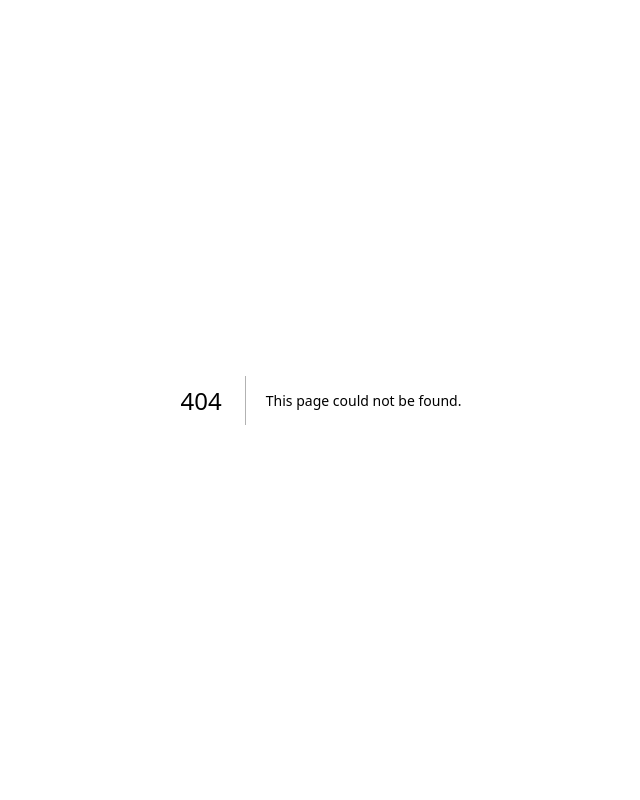
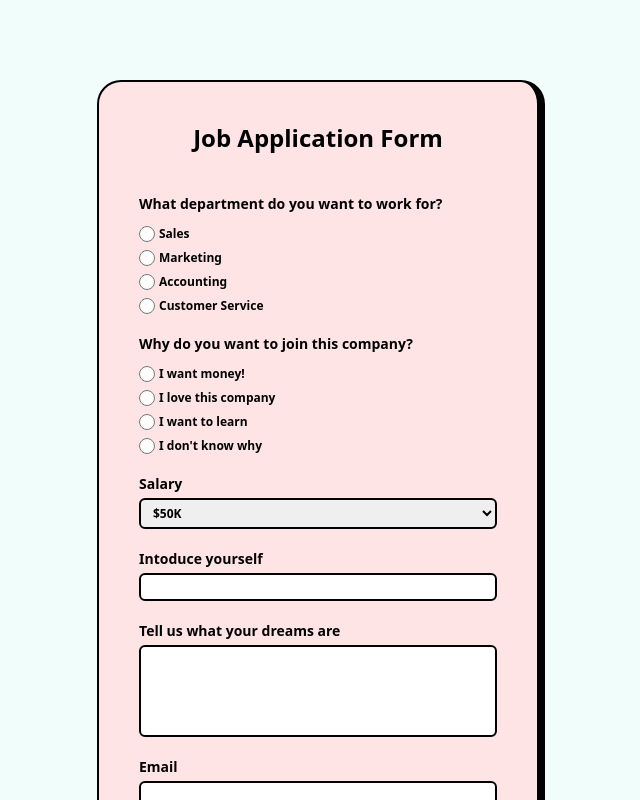
Before and after one commit to jeonghun94/twitter, a Next.js app: page /job2 in a window 1280 px wide. Before the commit this address had no page. Shown: the top 800 px of the page, without its empty margins (319-959 px from the left). Built offline with nearby package versions, Linux system fonts and the light colour scheme.

Commit message:
과제 로그인 로직 추가

```diff
--- /dev/null
+++ b/pages/job2.tsx
@@ -0,0 +1,248 @@
+import React, { useState } from "react";
+import { useForm } from "react-hook-form";
+
+interface IForm {
+  department: string;
+  why: string;
+  dreams: string;
+  email: string;
+  introduction: string;
+  salary: string;
+}
+
+export default function App() {
+  const {
+    register,
+    handleSubmit,
+    formState: { errors },
+  } = useForm<IForm>();
+  const [data, setData] = useState("");
+  const onValid = (data: IForm) => {
+    setData(JSON.stringify(data));
+  };
+  return (
+    <form
+      className="min-h-screen w-full flex justify-center	 bg-teal-50 p-20"
+      onSubmit={handleSubmit(onValid)}
+    >
+      <div className="w-full max-w-md border-2 rounded-3xl border-r-8 border-b-8 border-black bg-rose-100 p-10">
+        <h1 className="text-center text-2xl font-bold">Job Application Form</h1>
+        <div className="mt-10 font-semibold">
+          <span className="mb-3 block text-sm">
+            What department do you want to work for?
+            {errors.department ? (
+              <span className="text-red-500 text-xs font-bold"> *required</span>
+            ) : null}
+          </span>
+          <div className="flex flex-col space-y-2">
+            <div className="flex items-center space-x-1">
+              <input
+                {...register("department", {
+                  required: true,
+                })}
+                className="h-4 w-4 accent-black"
+                type="radio"
+                value="sales"
+                id="sales"
+              />
+              <label className="text-xs" htmlFor="sales">
+                Sales
+              </label>
+            </div>
+            <div className="flex items-center space-x-1">
+              <input
+                {...register("department", {
+                  required: true,
+                })}
+                className="h-4 w-4 accent-black"
+                type="radio"
+                id="marketing"
+                value="marketing"
+              />
+              <label className="text-xs" htmlFor="marketing">
+                Marketing
+              </label>
+            </div>
+            <div className="flex items-center space-x-1">
+              <input
+                {...register("department", {
+                  required: true,
+                })}
+                className="h-4 w-4 accent-black"
+                type="radio"
+                id="accounting"
+                value="accounting"
+              />
+              <label className="text-xs" htmlFor="accounting">
+                Accounting
+              </label>
+            </div>
+            <div className="flex items-center space-x-1">
+              <input
+                {...register("department", {
+                  required: true,
+                })}
+                className="h-4 w-4 accent-black"
+                type="radio"
+                id="cus"
+                value="customer_service"
+              />
+              <label className="text-xs" htmlFor="cus">
+                Customer Service
+              </label>
+            </div>
+          </div>
+        </div>
+        <div className="mt-5 font-semibold">
+          <span className="mb-3 block text-sm">
+            Why do you want to join this company?
+            {errors.why ? (
+              <span className="text-red-500 text-xs font-bold"> *required</span>
+            ) : null}
+          </span>
+          <div className="flex flex-col space-y-2">
+            <div className="flex items-center space-x-1">
+              <input
+                className="h-4 w-4 accent-black"
+                {...register("why", {
+                  required: true,
+                })}
+                type="radio"
+                id="money"
+                value="money"
+              />
+              <label className="text-xs" htmlFor="money">
+                I want money!
+              </label>
+            </div>
+            <div className="flex items-center space-x-1">
+              <input
+                className="h-4 w-4 accent-black"
+                {...register("why", {
+                  required: true,
+                })}
+                type="radio"
+                id="company"
+                value="love"
+              />
+              <label className="text-xs" htmlFor="company">
+                I love this company
+              </label>
+            </div>
+            <div className="flex items-center space-x-1">
+              <input
+                className="h-4 w-4 accent-black"
+                {...register("why", {
+                  required: true,
+                })}
+                type="radio"
+                id="learn"
+                value="learn"
+              />
+              <label className="text-xs" htmlFor="learn">
+                I want to learn
+              </label>
+            </div>
+            <div className="flex items-center space-x-1">
+              <input
+                className="h-4 w-4 accent-black"
+                {...register("why", {
+                  required: true,
+                })}
+                type="radio"
+                id="why"
+                value="dont_know"
+              />
+              <label className="text-xs" htmlFor="why">
+                I don't know why
+              </label>
+            </div>
+          </div>
+        </div>
+        <div className="mt-5 flex flex-col font-semibold">
+          <span className="mb-1 text-sm">Salary</span>
+          <select
+            {...register("salary", {
+              required: true,
+            })}
+            className="rounded-md border-2 border-black py-1 px-2 text-xs"
+          >
+            <option>$50K</option>
+            <option>$100K</option>
+            <option>$150K</option>
+            <option>$200K</option>
+          </select>
+        </div>
+        <div className="mt-5 flex flex-col font-semibold">
+          <span className="mb-1 text-sm">Intoduce yourself</span>
+          <input
+            className={`rounded-md border-2 border-black py-1 px-2 text-xs ${
+              errors.introduction ? "outline-red-500" : ""
+            }`}
+            type="text"
+            {...register("introduction", {
+              required: "Please write down your introduction.",
+            })}
+          />
+          {errors.introduction ? (
+            <span className="text-red-500 text-xs font-bold">
+              {errors.introduction.message}
+            </span>
+          ) : null}
+        </div>
+        <div className="mt-5 flex flex-col font-semibold">
+          <span className="mb-1 text-sm">Tell us what your dreams are</span>
+          <textarea
+            {...register("dreams", {
+              required: "Please tell us what your dreams are.",
+              validate: (text) =>
+                text.length > 10
+                  ? undefined
+                  : "Please write more than 10 characters.",
+            })}
+            rows={5}
+            className={`resize-none rounded-md border-2 border-black py-1 px-2 text-xs ${
+              errors.dreams ? "outline-red-500" : ""
+            }`}
+          ></textarea>
+          {errors.dreams ? (
+            <span className="text-red-500 text-xs font-bold">
+              {errors.dreams.message}
+            </span>
+          ) : null}
+        </div>
+        <div className="mt-5 flex flex-col font-semibold">
+          <span className="mb-1 text-sm">Email</span>
+          <input
+            className={`rounded-md border-2 border-black py-1 px-2 text-xs ${
+              errors.email ? "outline-red-500" : ""
+            }`}
+            type="email"
+            {...register("email", {
+              required: "Please write down your email.",
+              validate: {
+                naver: (text) =>
+                  text.includes("@naver.com")
+                    ? undefined
+                    : "Only @naver is allowed.",
+              },
+            })}
+          />
+          {errors.email ? (
+            <span className="text-red-500 text-xs font-bold">
+              {errors.email.message}
+            </span>
+          ) : null}
+        </div>
+        <button className="mt-10 border-2 w-full rounded-md border-r-4 border-b-4 border-black bg-amber-300 py-3 text-center hover:bg-amber-200 active:border-b-2 active:border-r-2 text-sm font-bold">
+          Give me this job
+        </button>
+        {data ? (
+          <span className="mt-5 font-medium block break-all">{data}</span>
+        ) : (
+          ""
+        )}
+      </div>
+    </form>
+  );
+}
```
Also changed, not shown: 1 other file (tests, documents, lock files or other folders).
